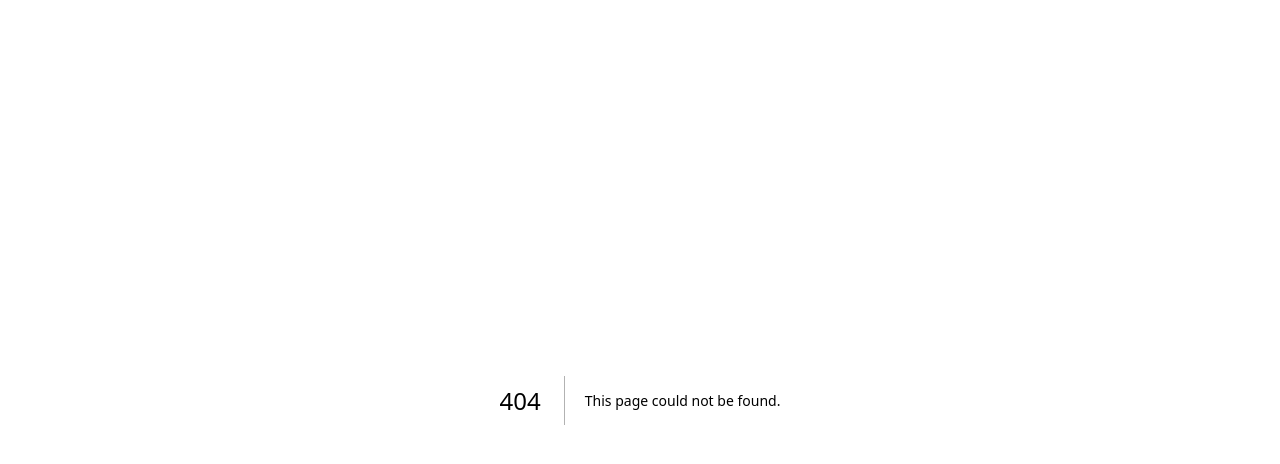
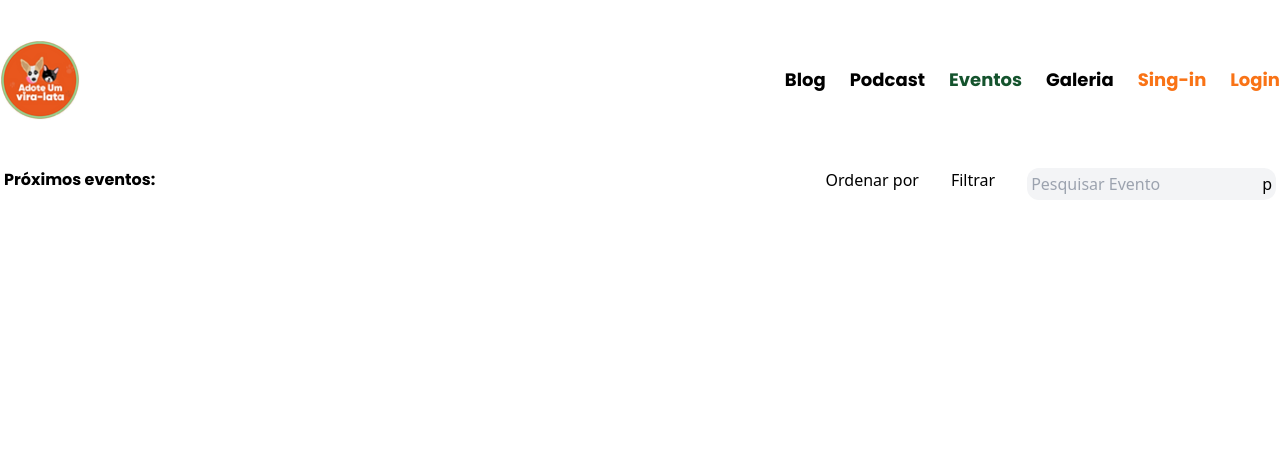
Before and after one commit to CaioRdSilva/Adote-um-Vira-Lata, a Next.js app: page /eventos in a window 1280 px wide. Before the commit this address had no page. Shown: the top 464 px of the page. Built offline with nearby package versions, Linux system fonts and the light colour scheme.

Commit message:
Começo da pagina de Eventos

```diff
--- /dev/null
+++ b/components/Evento.js
@@ -0,0 +1,8 @@
+import Link from 'next/link'
+const Evento = () => (
+    <div>
+
+    </div>
+)
+
+export default Evento
--- a/pages/_document.js
+++ b/pages/_document.js
@@ -8,7 +8,7 @@ export default function Document() {
             <link rel="preconnect" href="https://fonts.gstatic.com" crossorigin/>
             <link href="https://fonts.googleapis.com/css2?family=Poppins:wght@400;500;600;700&display=swap" rel="stylesheet"/>
             </Head>
-            <body>
+            <body  className='container mx-auto sm:container sm:mx-auto md:container md:mx-auto lg:container lg:mx-auto xl:container xs:mx-auto 2xl:container 2xl:mx-auto'>
                 <Main />
                 <NextScript />
             </body>
--- /dev/null
+++ b/pages/eventos.js
@@ -0,0 +1,37 @@
+import Head from 'next/head'
+import Menu from '../components/Menu'
+import Image from 'next/image'
+
+export default function evento(){
+    return(
+        <div>
+            <Head>
+                <meta charSet='utf-8'/>
+                <meta name='robots' content='index, follow'/>
+                <meta name='viewport' content='inittial-scale=1.0, width=device-width'/>
+                <title>Eventos</title>
+            </Head>
+            <Menu/>
+            <div className='flex pt-2 justify-between p-1'>
+                <div>
+                    <h1 className='font-poppins font-bold'>Próximos eventos:</h1>
+                </div>
+
+                <div className='flex space-x-8'>
+                    <p className="">Ordenar por</p>
+                    <p>Filtrar</p>
+                    <form className='space-x-0 p-1 rounded-xl bg-gray-100 align-top'>
+                        <input
+                            className='bg-gray-100'
+                            type='text'
+                            name='pesquisar-ev'
+                            id='pesquisar-ev'
+                            placeholder='Pesquisar Evento'/>
+                        <button>p</button>
+                    </form>
+                </div>
+            </div>
+
+        </div>
+    )
+}
--- a/pages/index.js
+++ b/pages/index.js
@@ -4,7 +4,7 @@ import Image from 'next/image'
 
 export default function home(){
     return(
-        <div className='sm:container sm:mx-auto md:container md:mx-auto lg:container lg:mx-auto xl:container xs:mx-auto 2xl:container 2xl:mx-auto'>
+        <div>
             <Head>
                 <meta charSet='utf-8'/>
                 <meta name='robots' content='index, follow'/>
@@ -13,14 +13,14 @@ export default function home(){
             </Head>
             <Menu/>
             <Image className='w-50 sm:w-100 md:w-300 lg:w-400 xl:w-800 2xl:w-1000 object-fit' width={2048} height={2048} contain src='/images/banner.webp'/>
-            <div className='text-center pt-12'>
-                <h1 className='font-poppins font-bold text-3xl'>QUEM NÓS SOMOS</h1>
-                <p className='pt-8 text-left font-poppins font-semibold'>Mussum Ipsum, cacilds vidis litro abertis. Quem num gosta di mim que vai caçá sua turmis!Tá deprimidis, eu conheço uma cachacis que pode alegrar sua vidis.Interessantiss quisso pudia ce receita de bolis, mais bolis eu num gostis.Não sou faixa preta cumpadi, sou preto inteiris, inteiris.</p>
-                <p className='pt-8 text-left font-poppins font-semibold'>Casamentiss faiz malandris se pirulitá.Si num tem leite então bota uma pinga aí cumpadi!Si u mundo tá muito paradis? Toma um mé que o mundo vai girarzis!Paisis, filhis, espiritis santis.</p>
+            <div className='pt-12 text-center'>
+                <h1 className='text-3xl font-bold font-poppins'>QUEM NÓS SOMOS</h1>
+                <p className='pt-8 font-semibold text-left font-poppins'>Mussum Ipsum, cacilds vidis litro abertis. Quem num gosta di mim que vai caçá sua turmis!Tá deprimidis, eu conheço uma cachacis que pode alegrar sua vidis.Interessantiss quisso pudia ce receita de bolis, mais bolis eu num gostis.Não sou faixa preta cumpadi, sou preto inteiris, inteiris.</p>
+                <p className='pt-8 font-semibold text-left font-poppins'>Casamentiss faiz malandris se pirulitá.Si num tem leite então bota uma pinga aí cumpadi!Si u mundo tá muito paradis? Toma um mé que o mundo vai girarzis!Paisis, filhis, espiritis santis.</p>
             </div>
 
-            <div className='text-center pt-12'>
-                <h1 className='font-poppins font-bold text-3xl'>CONHEÇA A NOSSA HISTÓRIA</h1>
+            <div className='pt-12 text-center'>
+                <h1 className='text-3xl font-bold font-poppins'>CONHEÇA A NOSSA HISTÓRIA</h1>
             </div>
         </div>
     )
```
Also changed, not shown: 1 other file (tests, documents, lock files or other folders).
